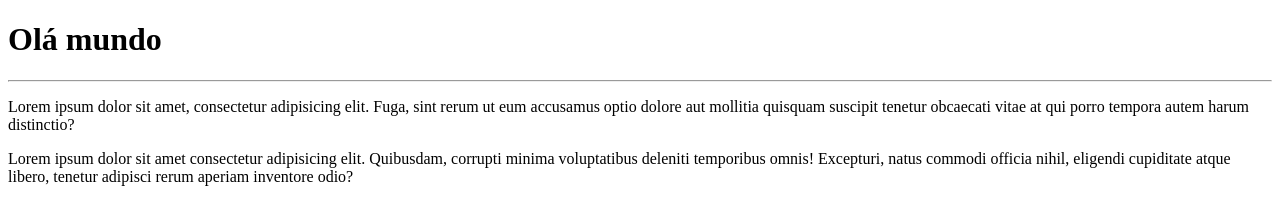
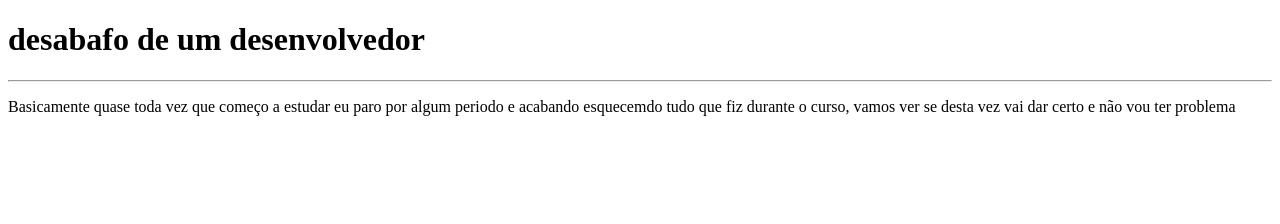
Before and after one commit to PabloHASantos/Ola-Mundo, a plain HTML site: page site-exemplo/index.html in a window 1280 px wide. Drawn offline with Linux system fonts and the light colour scheme.

Commit message:
Alterações no texto
Fiz pequenas alterações no arquivo pra ver se eu ainda consegui dar um commit e pra mais tarde conseguir dar um pull da minha casa.

```diff
--- a/site-exemplo/index.html
+++ b/site-exemplo/index.html
@@ -6,9 +6,8 @@
     <title>Meu primeiro site em repositório</title>
 </head>
 <body>
-    <h1>Olá mundo</h1>
+    <h1>desabafo de um desenvolvedor</h1>
     <hr>
-    <p>Lorem ipsum dolor sit amet, consectetur adipisicing elit. Fuga, sint rerum ut eum accusamus optio dolore aut mollitia quisquam suscipit tenetur obcaecati vitae at qui porro tempora autem harum distinctio?</p>
-    <p>Lorem ipsum dolor sit amet consectetur adipisicing elit. Quibusdam, corrupti minima voluptatibus deleniti temporibus omnis! Excepturi, natus commodi officia nihil, eligendi cupiditate atque libero, tenetur adipisci rerum aperiam inventore odio?</p>
+    <p>Basicamente quase toda vez que começo a estudar eu paro por algum periodo e acabando esquecemdo tudo que fiz durante o curso, vamos ver se desta vez vai dar certo e não vou ter problema</p>
 </body>
 </html>
```
